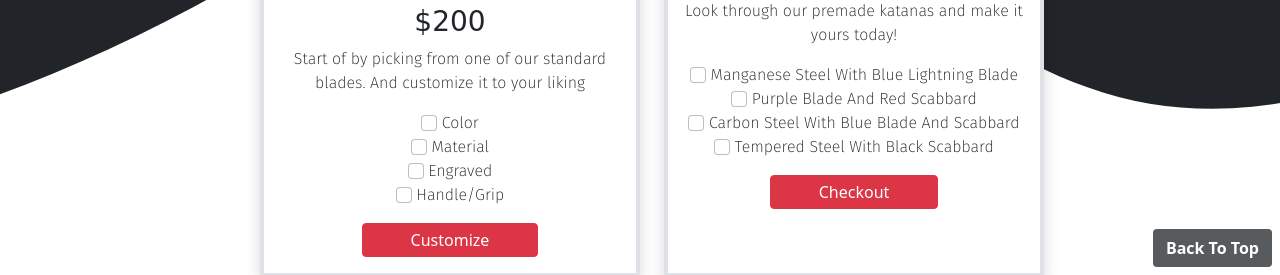
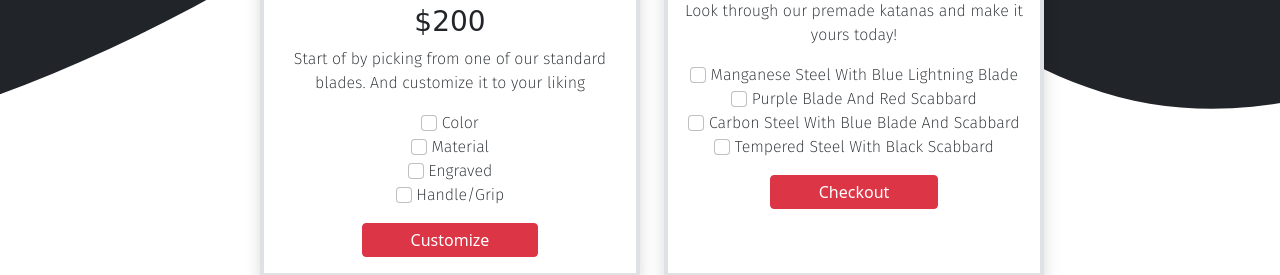
Before and after one commit to gildonnie/gildonnies.github.io, a plain HTML site: page pricing.html in a window 1280 px wide. Shown: the part 525-800 px from the top of the page. Drawn offline with nearby package versions, Linux system fonts and the light colour scheme.

Commit message:
removed back to top button not needed

```diff
--- a/pricing.html
+++ b/pricing.html
@@ -218,11 +218,6 @@
 
 
 
-    <div class=" fixed-bottom d-flex justify-content-end">
-        <a href="#"><button class="btn btn-sq-sm text-white mx-2 my-2 fw-bold bg-dark bg-opacity-75">Back To
-                Top</button>
-        </a>
-    </div>
 
 
     <!-- JavaScript: Bootstrap Bundle with Popper -->
```
